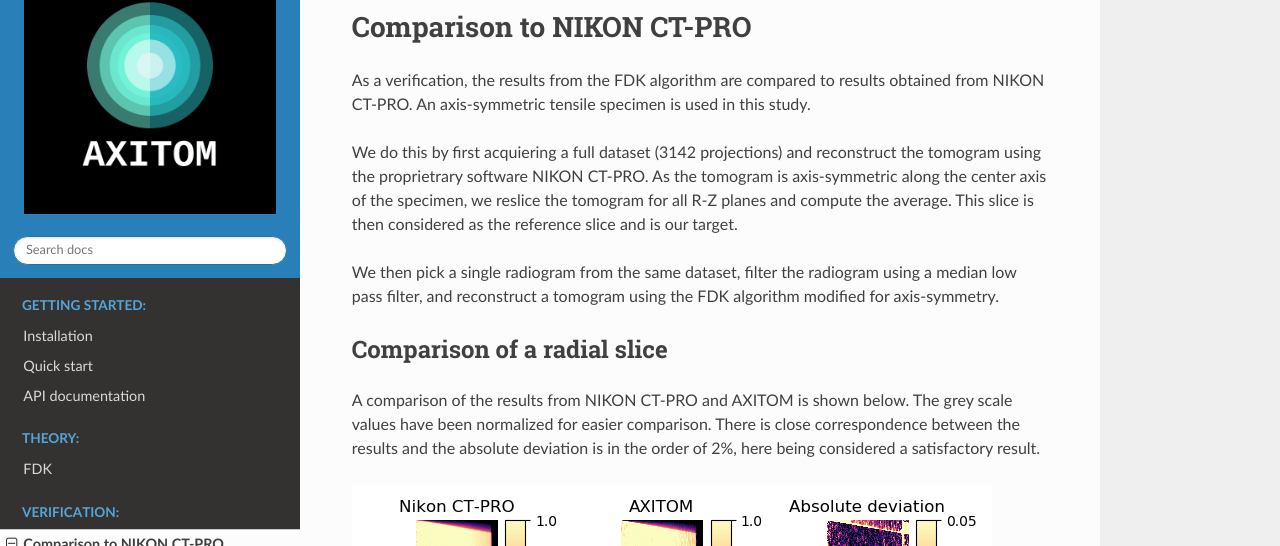
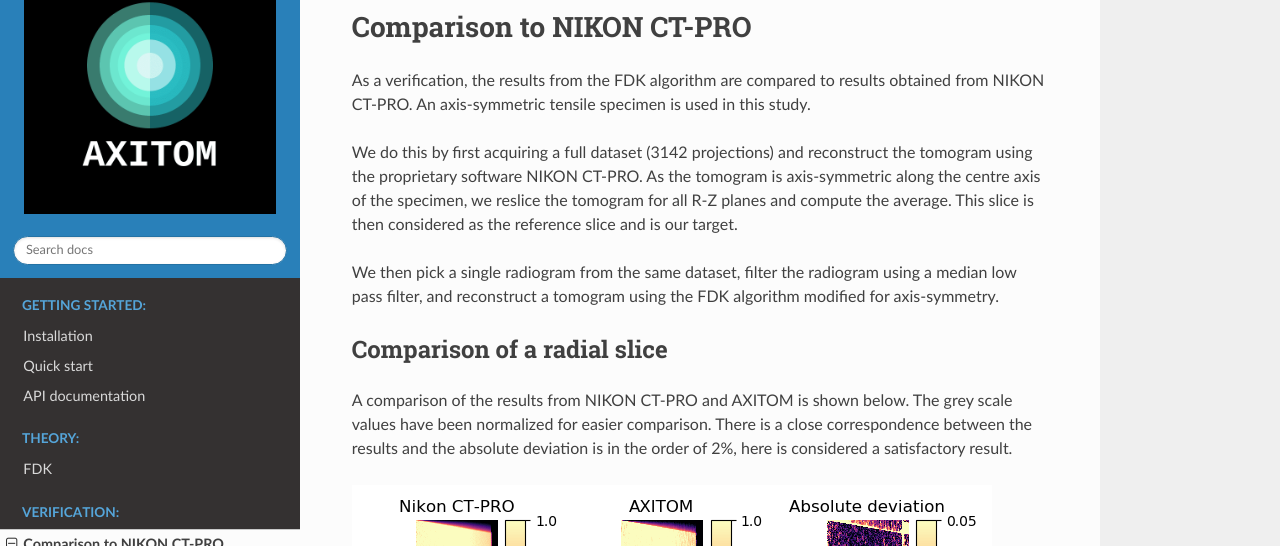
Before and after one commit to PolymerGuy/AXITOM, a Sphinx documentation site: the page built from docs/Comparison.rst, in a window 1280 px wide and 1245 px high. Shown: the part 91-637 px from the top of the window. Built offline with Sphinx 7.4.7 and the Read the Docs theme 2.0.0, drawn with Linux system fonts in a browser that asks for light colours.

Commit message:
Removed typos

```diff
--- a/docs/Comparison.rst
+++ b/docs/Comparison.rst
@@ -8,10 +8,9 @@
 As a verification, the results from the FDK algorithm are compared to results obtained from NIKON CT-PRO.
 An axis-symmetric tensile specimen is used in this study.
 
-We do this by first acquiering a full dataset (3142 projections) and reconstruct the tomogram
-using the proprietrary software NIKON CT-PRO. As the tomogram is axis-symmetric along the center axis
-of the specimen, we reslice the tomogram for all R-Z planes and compute the average. This slice is then
-considered as the reference slice and is our target.
+We do this by first acquiring a full dataset (3142 projections) and reconstruct the tomogram
+using the proprietary software NIKON CT-PRO. As the tomogram is axis-symmetric along the centre axis
+of the specimen, we reslice the tomogram for all R-Z planes and compute the average. This slice is then considered as the reference slice and is our target.
 
 We then pick a single radiogram from the same dataset, filter the radiogram using a median low pass filter,
 and reconstruct a tomogram using the FDK algorithm modified for axis-symmetry.
@@ -21,7 +20,7 @@
 Comparison of a radial slice
 -----------------------------
 A comparison of the results from NIKON CT-PRO and AXITOM is shown below. The grey scale values have
-been normalized for easier comparison. There is close correspondence between the results and the absolute deviation
-is in the order of 2%, here being considered a satisfactory result.
+been normalized for easier comparison. There is a close correspondence between the results and the absolute deviation
+is in the order of 2%, here is considered a satisfactory result.
 
 .. image:: comparison.png
```
